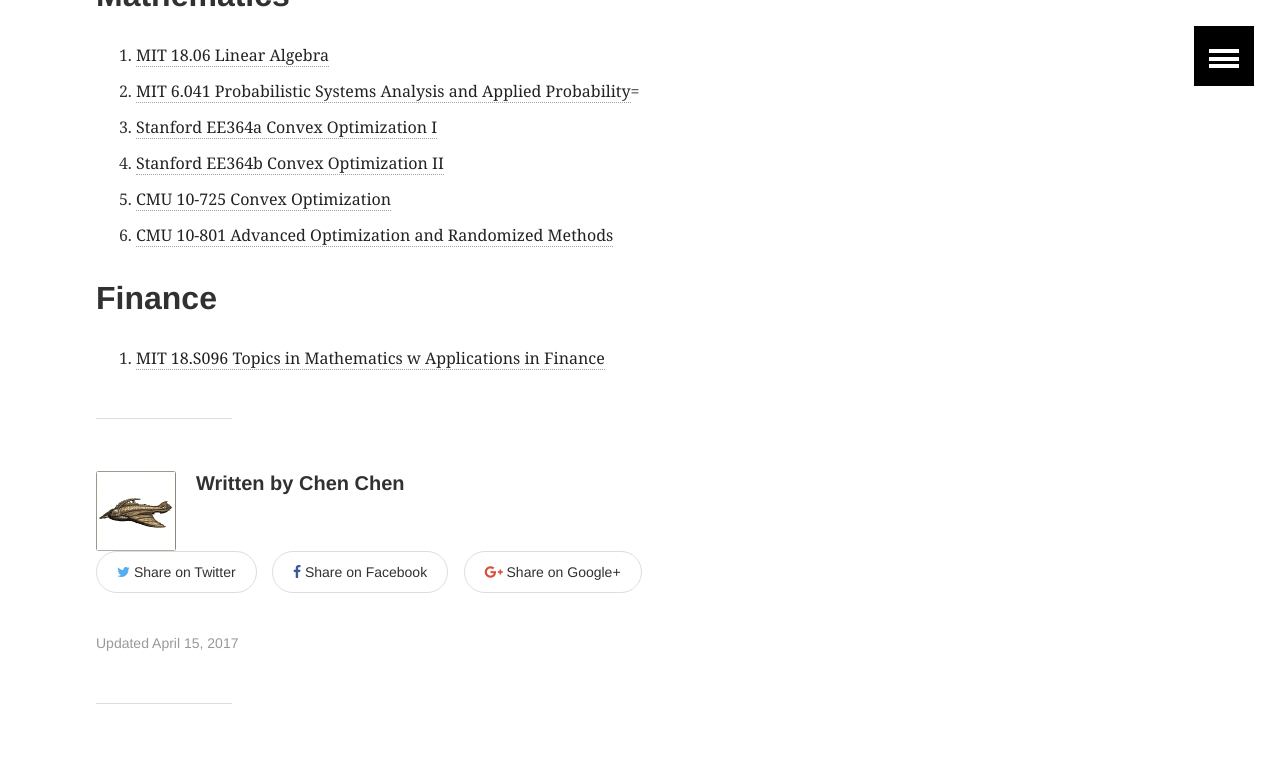
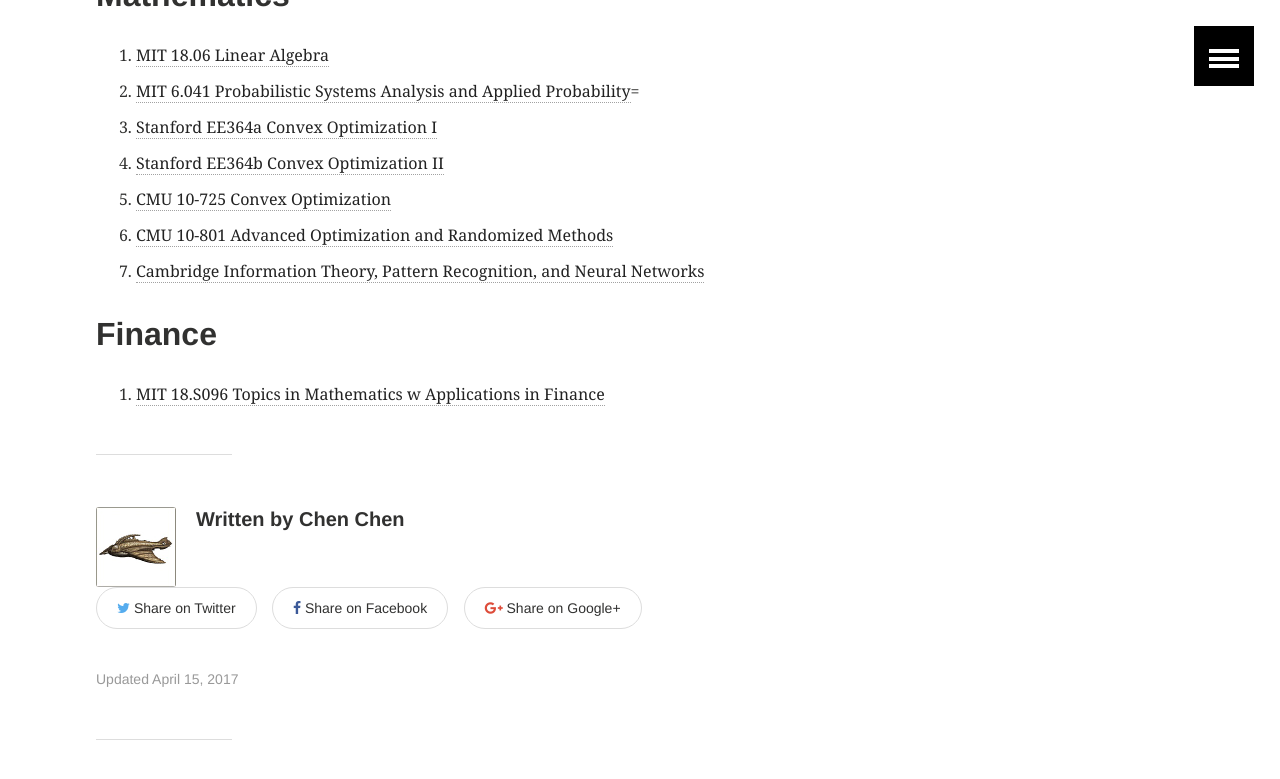
Before and after one commit to alex8937/alex8937.github.io, a Jekyll site: the page built from _posts/study/2017-04-15-Openware-Course-List.md, in a window 1280 px wide and 900 px high, scrolled down 2468 px. Shown: the top 779 px of the window. Built offline with Jekyll 4.4.1, drawn with Linux system fonts in a browser that asks for light colours; comment, search, counter and statistics services are not loaded.

Commit message:
Add a course about information thoery

```diff
--- a/_posts/study/2017-04-15-Openware-Course-List.md
+++ b/_posts/study/2017-04-15-Openware-Course-List.md
@@ -62,6 +62,7 @@
 4. [Stanford EE364b Convex Optimization II](https://stanford.edu/class/ee364b/)
 5. [CMU 10-725 Convex Optimization](http://www.stat.cmu.edu/~ryantibs/convexopt/)
 6. [CMU 10-801 Advanced Optimization and Randomized Methods](http://www.cs.cmu.edu/~suvrit/teach/aopt.html)
+7. [Cambridge Information Theory, Pattern Recognition, and Neural Networks ](http://www.inference.org.uk/itprnn_lectures/)
 
 ## Finance
 1. [MIT 18.S096 Topics in Mathematics w Applications in Finance](https://www.youtube.com/playlist?list=PLUl4u3cNGP63ctJIEC1UnZ0btsphnnoHR)
```
